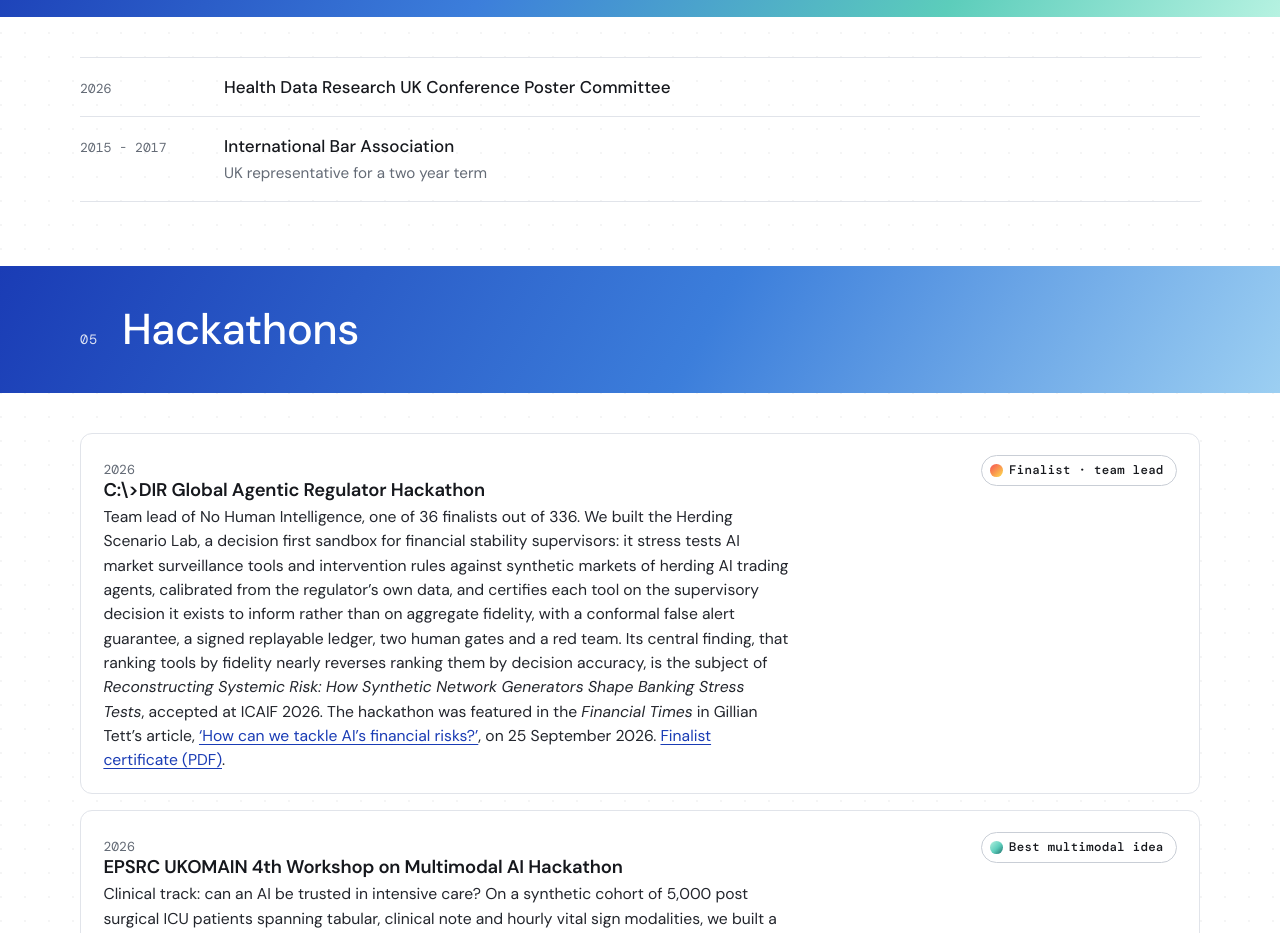
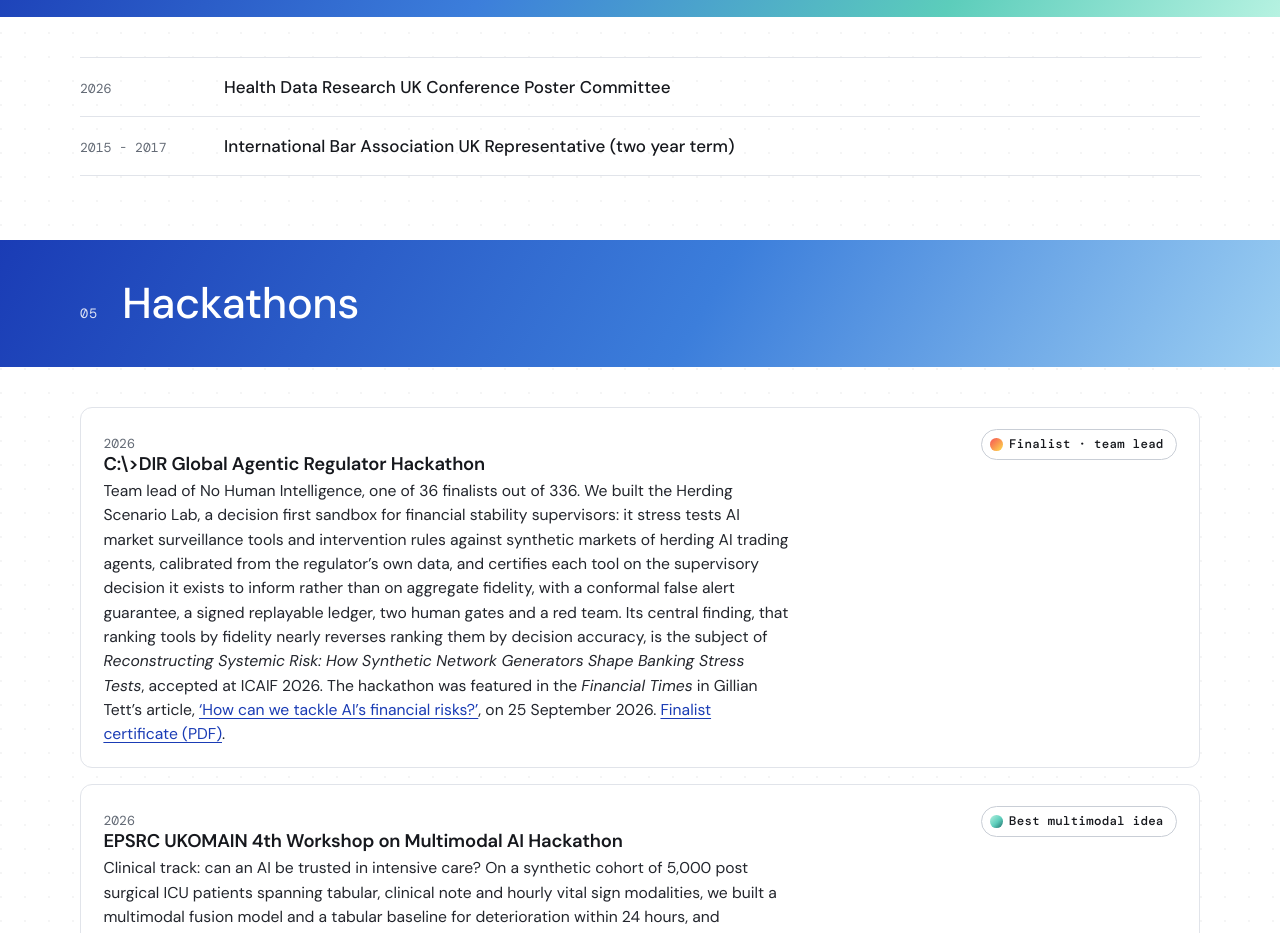
Before and after one commit to dgodorozha/dgodorozha.github.io, a plain HTML site: page index.html in a window 1280 px wide. Shown: the part 6520-7453 px from the top of the page. Drawn offline with Linux system fonts and the light colour scheme; animation ran at ten frames a second.

Commit message:
Committees section; BlueDot certificate

```diff
--- a/index.html
+++ b/index.html
@@ -299,7 +299,7 @@
       <div class="wrap">
         <ul class="entries">
           <li><span class="when">2026</span><span class="what">Health Data Research UK Conference Poster Committee</span></li>
-          <li><span class="when">2015 - 2017</span><span class="what">International Bar Association<span class="where">UK representative for a two year term</span></span></li>
+          <li><span class="when">2015 - 2017</span><span class="what">International Bar Association UK Representative (two year term)</span></li>
         </ul>
       </div>
     </section>
```
